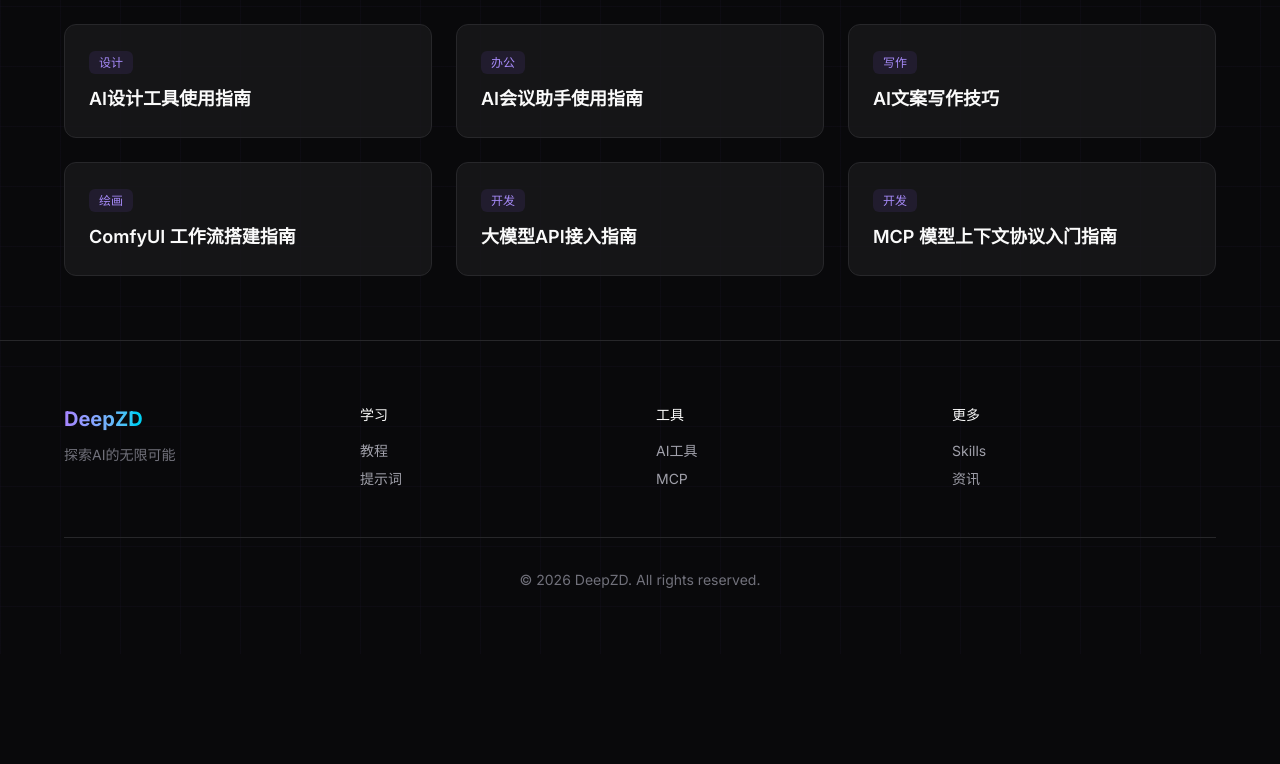
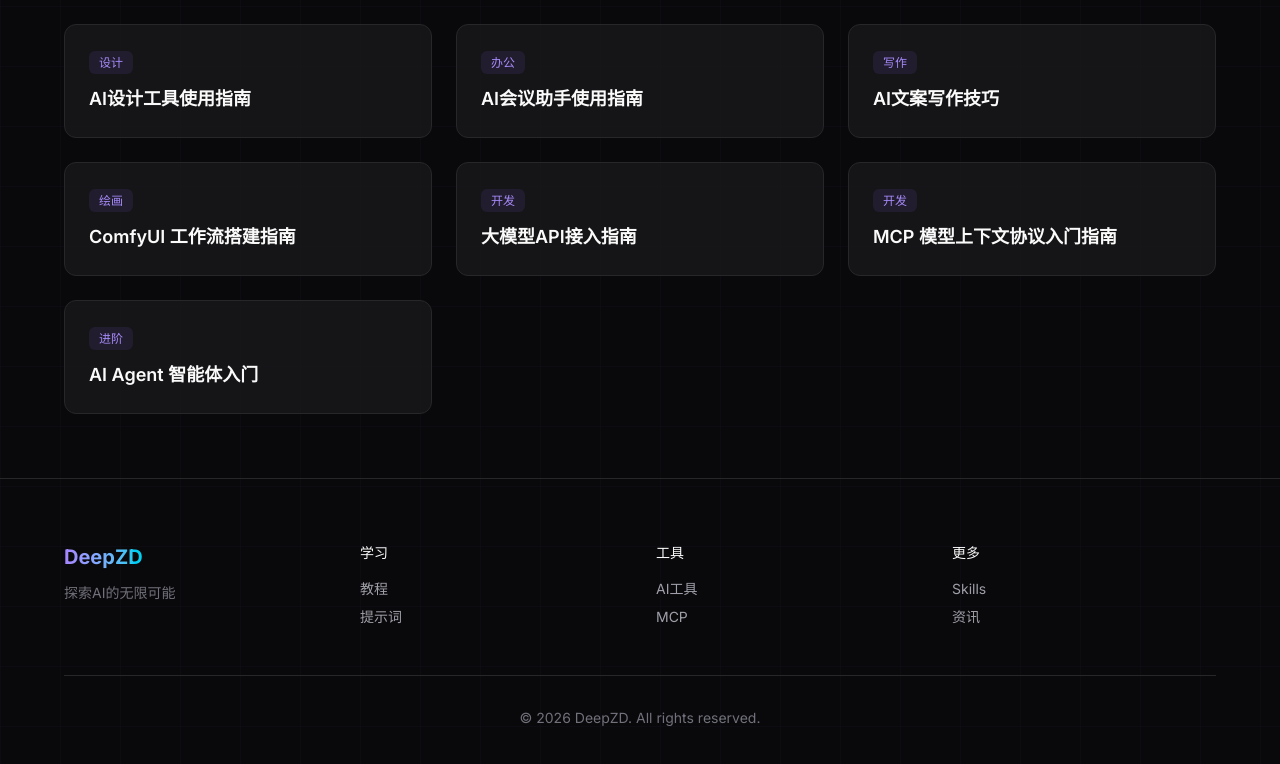
Before and after one commit to uncle-light/deepzd, a Next.js app: page /tutorials in a window 1280 px wide. Shown: the part 894-1658 px from the top of the page. Before the commit the page ends 1548 px from the top, so only its background shows below. Built offline with nearby package versions, Linux system fonts and the light colour scheme.

Commit message:
feat: 添加AI Agent教程

```diff
--- a/src/app/data/tutorials.ts
+++ b/src/app/data/tutorials.ts
@@ -568,4 +568,23 @@ MCP（Model Context Protocol）是 Anthropic 于 2024 年 11 月推出的开源
 
 来源：@anthropaborat @alexalbert__ on X`
   },
+  {
+    slug: "ai-agent-guide",
+    title: "AI Agent 智能体入门",
+    tag: "进阶",
+    content: `## 什么是AI Agent
+
+AI Agent是能够自主执行任务的AI系统。
+
+## 核心能力
+
+- 任务规划
+- 工具调用
+- 记忆管理
+
+## 代表产品
+
+- OpenAI Operator
+- Claude Computer Use`
+  },
 ];
```
